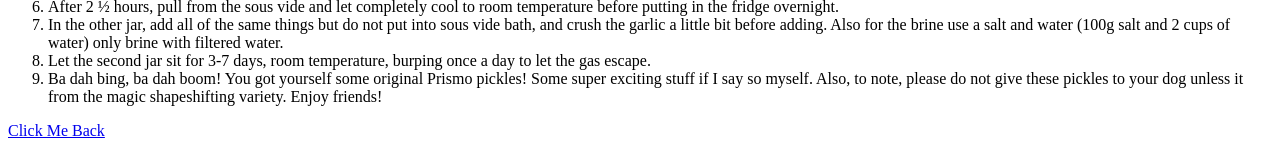
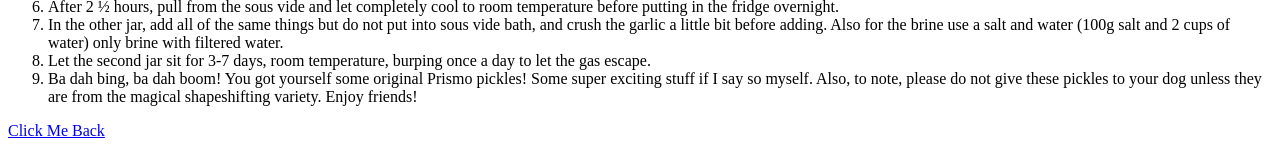
Before and after one commit to artha-lou/odin-recipes, a plain HTML site: page recipes/multiverse-pickles.html in a window 1280 px wide. Shown: the part 1076-1221 px from the top of the page. Drawn offline with Linux system fonts and the light colour scheme.

```diff
--- a/recipes/multiverse-pickles.html
+++ b/recipes/multiverse-pickles.html
@@ -39,7 +39,7 @@
             <li>After 2 ½ hours, pull from the sous vide and let completely cool to room temperature before putting in the fridge overnight.</li>
             <li>In the other jar, add all of the same things but do not put into sous vide bath, and crush the garlic a little bit before adding. Also for the brine use a salt and water (100g salt and 2 cups of water) only brine with filtered water.</li>
             <li>Let the second jar sit for 3-7 days, room temperature, burping once a day to let the gas escape.</li>
-            <li>Ba dah bing, ba dah boom! You got yourself some original Prismo pickles! Some super exciting stuff if I say so myself. Also, to note, please do not give these pickles to your dog unless it from the magic shapeshifting variety. Enjoy friends!</li>
+            <li>Ba dah bing, ba dah boom! You got yourself some original Prismo pickles! Some super exciting stuff if I say so myself. Also, to note, please do not give these pickles to your dog unless they are from the magical shapeshifting variety. Enjoy friends!</li>
         </ol>
         <a href="file:///Users/arthalou/Desktop/Odin/Foundations/HTML/repos/odin-recipes/index.html">Click Me Back</a>
     </body>
```
